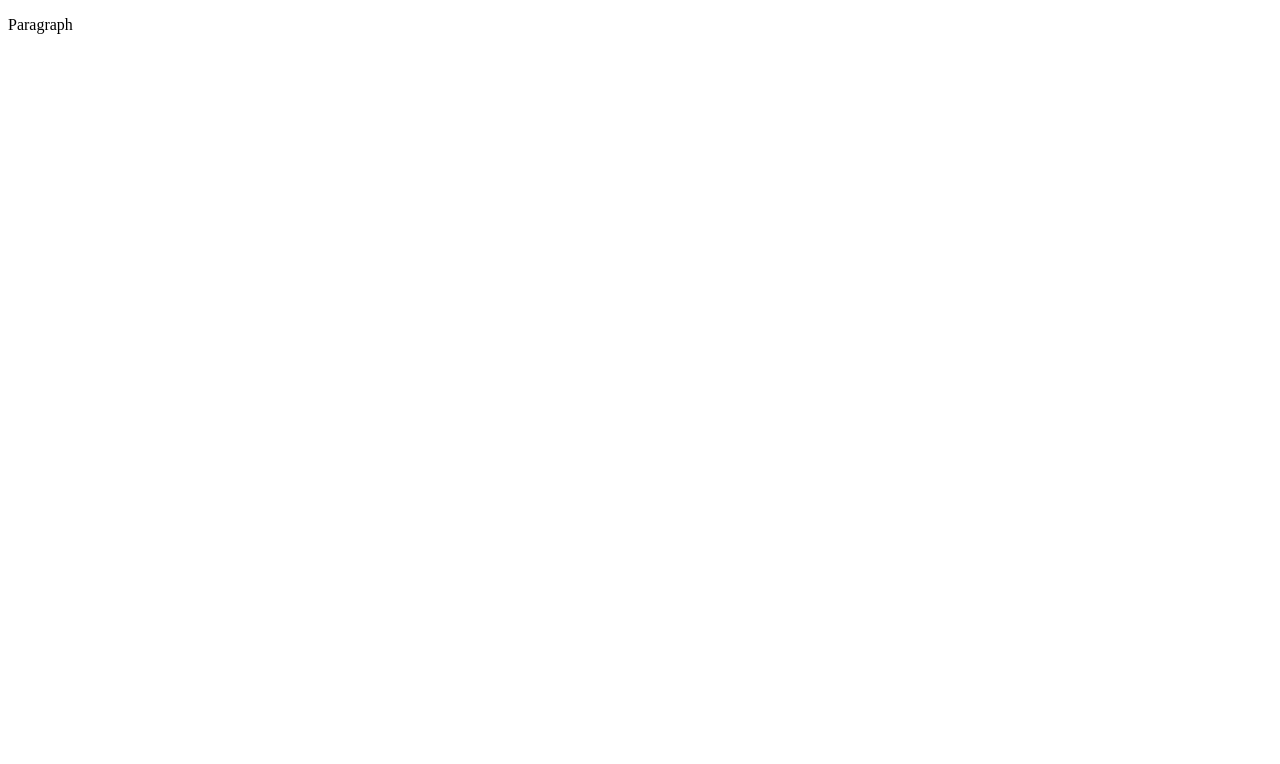
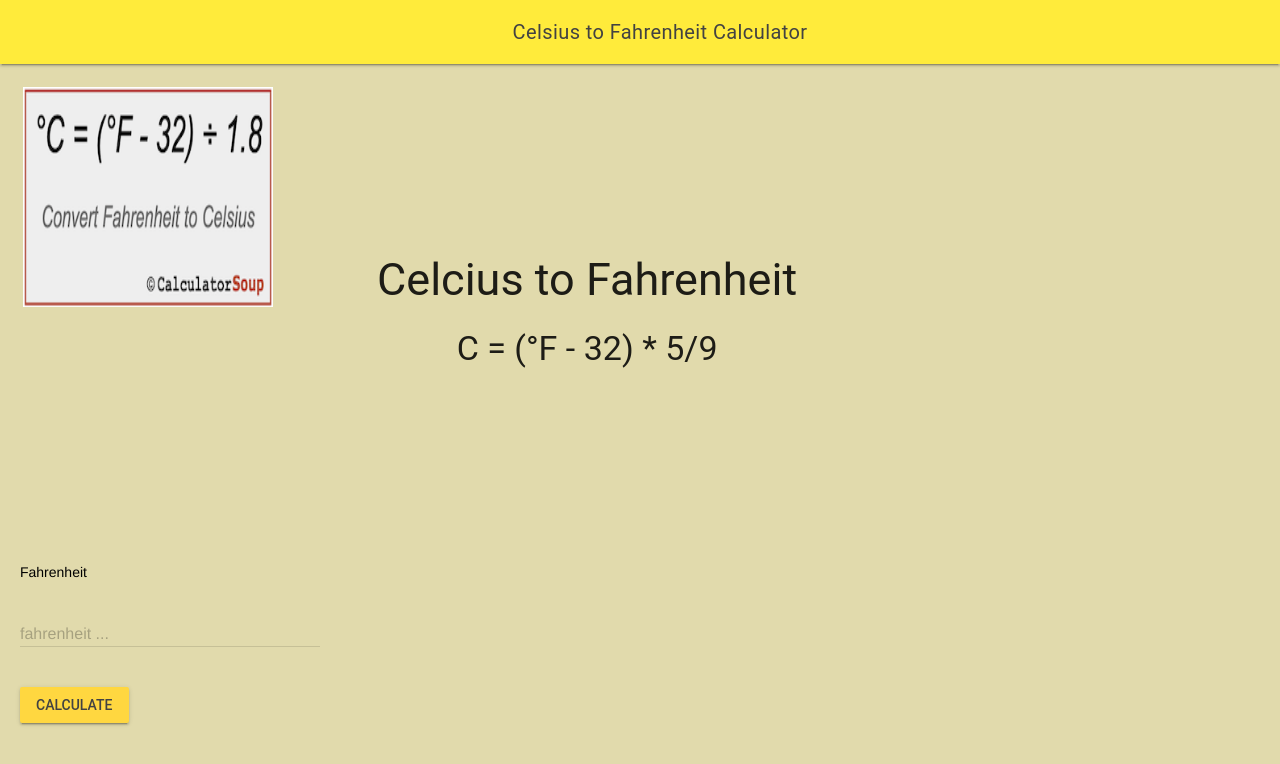
Before and after one commit to MTHS-ICS2O-2-2022/ICS2O-Unit-3-04-Ryan-Duffett, a plain HTML site: page index.html in a window 1280 px wide. Drawn offline with nearby package versions, Linux system fonts and the light colour scheme.

Commit message:
did work

```diff
--- a/css/style.css
+++ b/css/style.css
@@ -2,3 +2,51 @@
 * Created on: Sep 2020
 * This file contains the CSS for index.html
 */
+/* Created by: Ryan Duffett
+* Created on: Sep 2020
+* This file contains the CSS for index.html
+*/
+.mdl-layout__header-row {
+  align-items: center;
+  justify-content: center;
+}
+
+.mdl-layout__content {
+  padding-left: 15pt;
+  padding-right: 15pt;
+}
+
+/* Due to error in MDL : https://github.com/google/material-design-lite/issues/5281
+*/
+.mdl-ripple {
+  background: #000;
+  opacity: 0.001;
+}
+
+body {
+  background-color: rgb(225 218 172);
+}
+
+p {
+  color: rgb(0 0 0);
+  font-family: Helvetica, Arial, sans-serif;
+  font-size: 1.5rem;
+  padding-top: 5pt;
+}
+
+h2 {
+  font-family: Helvetica, Arial, sans-serif;
+}
+
+h3 {
+  font-family: Helvetica, Arial, sans-serif;
+}
+
+img {
+  max-width: 250px;
+  height: 220px;
+  float: right;
+  margin-top: 20px;
+  margin-bottom: 250px;
+  margin-right: 100px;
+}
--- a/index.html
+++ b/index.html
@@ -1,9 +1,61 @@
 <!DOCTYPE html>
 <html>
-  <head>
-    <title>Title</title>
-  </head>
-  <body>
-    <p>Paragraph</p>
-  </body>
+<head>
+  <meta charset="utf-8" />
+  <meta name="description" content="Calculating Celsius to Fahrenheit with javascript." />
+  <meta name="keywords" content="mths, ics2o" />
+  <meta name="author" content="Ryan Duffett" />
+  <meta name="viewport" content="width=device-width, initial-scale=1.0" />
+  <link rel="stylesheet" href="./css/style.css" />
+  <link rel="stylesheet" href="https://fonts.googleapis.com/icon?family=Material+Icons" />
+  <link rel="stylesheet" href="https://code.getmdl.io/1.3.0/material.yellow-amber.min.css" />
+  <link rel="apple-touch-icon" sizes="180x180" href="Tim-apple-touch-icon.png" />
+  <link rel="icon" type="image/png" sizes="32x32" href="Tim-32x32.png" />
+  <link rel="icon" type="image/png" sizes="16x16" href="Tim-16x16.png" />
+  <link rel="manifest" href="site.webmanifest" />
+  <title>Celsius to Fahrenheit Calculator</title>
+</head>
+<body>
+  <script defer src="https://code.getmdl.io/1.3.0/material.min.js"></script>
+  <script src="./js/script.js"></script>
+  <div class="mdl-layout mdl-js-layout mdl-layout--fixed-header">
+    <header class="mdl-layout__header">
+      <div class="mdl-layout__header-row">
+        <span class="mdl-layout-title">Celsius to Fahrenheit Calculator</span>
+      </div>
+    </header>
+    <main class="mdl-layout__content">
+      <table>
+        <tr>
+          <th>
+            <img src="fahrenheit_to_celsius_c18.png" alt="style" />
+          </th>
+          <th>
+            <h2>Celcius to Fahrenheit</h2>
+            <h3>C = (°F - 32) * 5/9</h3>
+          </th>
+        </tr>
+      </table>
+      <!-- Simple Textfield -->
+      <form action="#">
+        <p>Fahrenheit</p>
+        <div class="mdl-textfield mdl-js-textfield">
+          <input class="mdl-textfield__input" type="text" pattern="-?[0-9]*(\.[0-9]+)?" id="fahrenheit" />
+          <label class="mdl-textfield__label" for="fahrenheit">fahrenheit ...</label>
+          <span class="mdl-textfield__error">Input is not a number!</span>
+        </div>
+      </form>
+      <br />
+      <!-- Raised button with ripple -->
+      <button class="mdl-button mdl-js-button mdl-button--raised mdl-js-ripple-effect mdl-button--accent"
+        onclick="calculate()">
+        Calculate
+      </button>
+      <br />
+      <div id="answers">
+        <div id="celcius"></div>
+      </div>
+    </main>
+  </div>
+</body>
 </html>
--- a/js/script.js
+++ b/js/script.js
@@ -3,3 +3,24 @@
 // Created by: Mr. Coxall
 // Created on: Sep 2020
 // This file contains the JS functions for index.html
+// Copyright (c) 2020 Mr. Coxall All rights reserved
+//
+// Created by: Ryan Duffet
+// Created on: Sep 2020
+// This file contains the JS functions for index.html
+
+'use strict'
+
+/**
+ * This function calculates area and perimeter of rectangle.
+ */
+function calculate () {
+  // input
+  const fahrenheit = parseFloat(document.getElementById('fahrenheit').value)
+
+  // process
+  const celcius = (fahrenheit - 32) * 5/9
+
+  // output
+  document.getElementById('celcius').innerHTML = 'The temperature is: ' + celcius.toFixed(2) + ' °C '
+}
```
Also changed, not shown: fahrenheit_to_celsius_c18.png (added), 2 other files.
